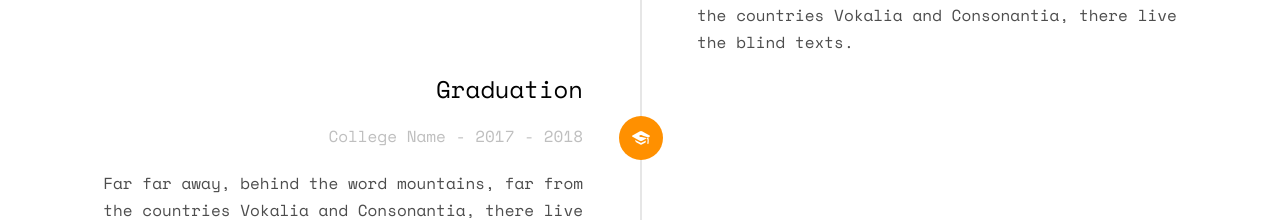
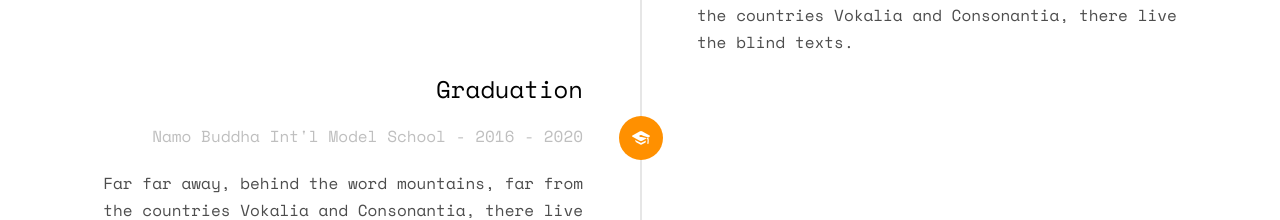
Before and after one commit to sagarshresthaxd/sagarshresthaxd.github.io, a plain HTML site: page index.html in a window 1280 px wide. Shown: the part 2782-3002 px from the top of the page. Drawn offline with nearby package versions, Linux system fonts and the light colour scheme; files whose address does not match are found by name.

Commit message:
Update index.html

```diff
--- a/index.html
+++ b/index.html
@@ -201,7 +201,7 @@
 							<div class="timeline-panel">
 								<div class="timeline-heading">
 									<h3 class="timeline-title">Graduation</h3>
-									<span class="company">College Name - 2017 - 2018</span>
+									<span class="company">Namo Buddha Int'l Model School - 2016 - 2020</span>
 								</div>
 								<div class="timeline-body">
 									<p>Far far away, behind the word mountains, far from the countries Vokalia and Consonantia, there live the blind texts.</p>
```
